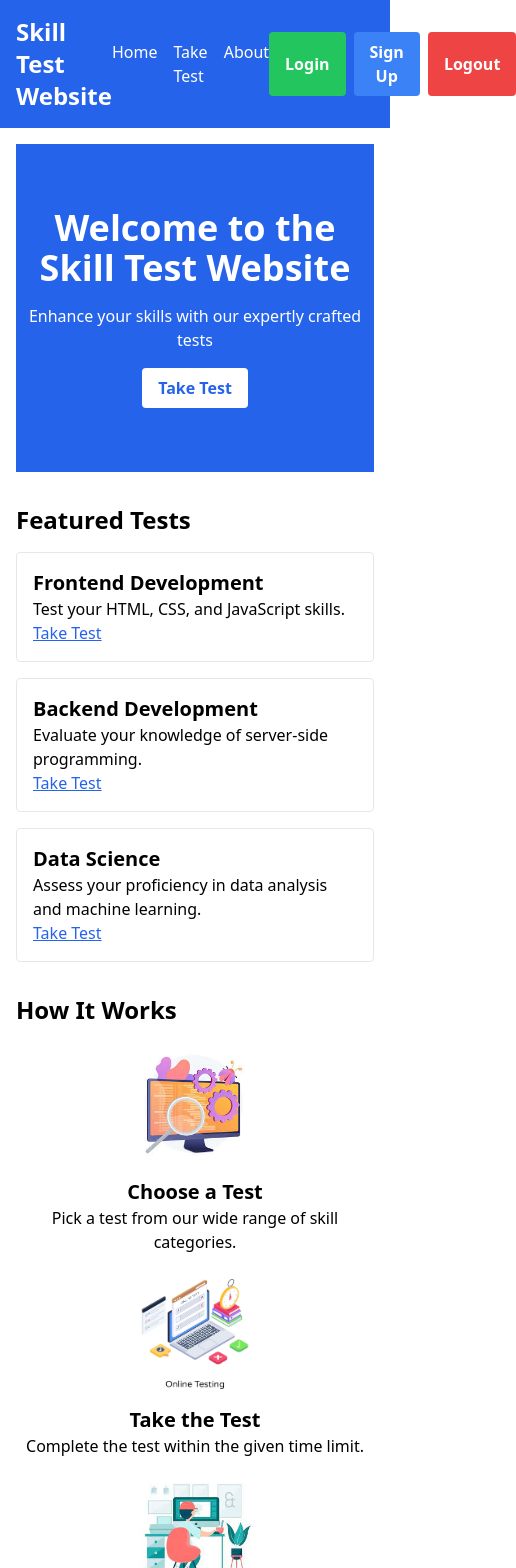
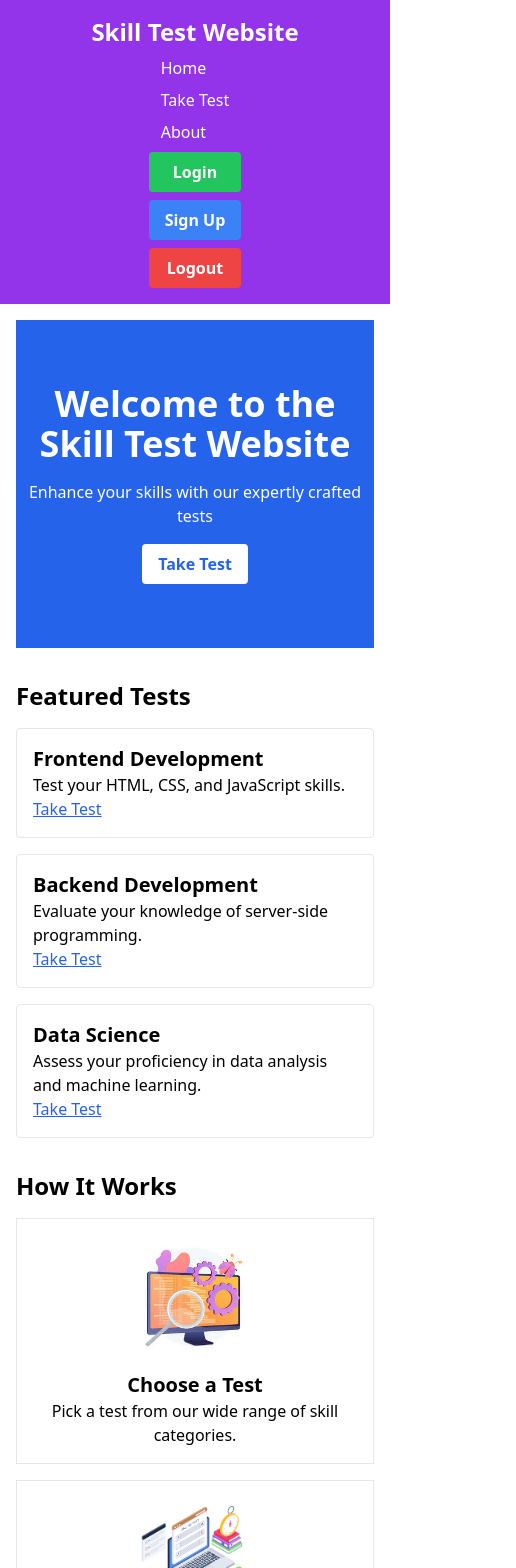
Before and after one commit to SidharajYadav/Skills-Based-Test, a React (Create React App) app: page / in a window 390 px wide. Shown: the top 1568 px of the page, 516 px wide, since content can reach past the window. Built offline with nearby package versions, Linux system fonts and the light colour scheme.

Commit message:
moblie view changes

```diff
--- a/package.json
+++ b/package.json
@@ -6,6 +6,7 @@
     "@testing-library/jest-dom": "^5.17.0",
     "@testing-library/react": "^13.4.0",
     "@testing-library/user-event": "^13.5.0",
+    "animate.css": "^4.1.1",
     "axios": "^1.7.2",
     "body-parser": "^1.20.2",
     "cors": "^2.8.5",
@@ -18,7 +19,7 @@
     "react-scripts": "^5.0.1",
     "react-tooltip": "^5.27.0",
     "web-vitals": "^2.1.4",
-    "webpack": "^5.92.1"
+    "webpack": "^4.29.6"
   },
   "scripts": {
     "start": "react-scripts start",
--- a/src/components/Header.js
+++ b/src/components/Header.js
@@ -2,15 +2,15 @@ import React from 'react';
 
 const Header = () => {
     return (
-        <header className="bg-blue-600 p-4 text-white">
-            <div className="container mx-auto flex justify-between items-center">
-                <h1 className="text-2xl font-bold">Skill Test Website</h1>
-                <nav className="flex space-x-4">
+        <header className="bg-purple-600 p-4 text-white">
+            <div className="container mx-auto flex flex-col md:flex-row justify-between items-center">
+                <h1 className="text-2xl font-bold mb-2 md:mb-0">Skill Test Website</h1>
+                <nav className="flex flex-col md:flex-row space-y-2 md:space-y-0 md:space-x-4">
                     <a href="/" className="text-white hover:text-gray-200">Home</a>
                     <a href="/test" className="text-white hover:text-gray-200">Take Test</a>
                     <a href="/about" className="text-white hover:text-gray-200">About</a>
                 </nav>
-                <div className="flex space-x-2">
+                <div className="flex flex-col md:flex-row space-y-2 md:space-y-0 md:space-x-2 mt-2 md:mt-0">
                     <button className="bg-green-500 hover:bg-green-700 text-white font-bold py-2 px-4 rounded">Login</button>
                     <button className="bg-blue-500 hover:bg-blue-700 text-white font-bold py-2 px-4 rounded">Sign Up</button>
                     <button className="bg-red-500 hover:bg-red-700 text-white font-bold py-2 px-4 rounded">Logout</button>
--- a/src/pages/Home.js
+++ b/src/pages/Home.js
@@ -1,18 +1,5 @@
-// import React from 'react';
-
-// const Home = () => {
-//     return (
-//         <div className="container mx-auto p-4">
-//             <h2 className="text-2xl font-bold">Welcome to the Skill Test Website</h2>
-//             <p>Click "Take Test" to start the test.</p>
-
-//         </div>
-//     );
-// };
-
-// export default Home;
 import React from 'react';
-
+import 'animate.css';
 
 const Home = () => {
     return (
@@ -50,17 +37,17 @@ const Home = () => {
             <section className="my-8">
                 <h2 className="text-2xl font-bold mb-4">How It Works</h2>
                 <div className="grid grid-cols-1 md:grid-cols-3 gap-4 text-center">
-                    <div>
+                    <div className="border p-4 animate__animated animate__fadeInLeft">
                         <img src="/images/test1.jfif" alt="Choose Test" className="mx-auto mb-2 w-32 h-32 object-cover"/>
                         <h3 className="font-semibold text-xl">Choose a Test</h3>
                         <p>Pick a test from our wide range of skill categories.</p>
                     </div>
-                    <div>
+                    <div className="border p-4 animate__animated animate__fadeInUp">
                         <img src="/images/test2.avif" alt="Take Test" className="mx-auto mb-2 w-32 h-32 object-cover"/>
                         <h3 className="font-semibold text-xl">Take the Test</h3>
                         <p>Complete the test within the given time limit.</p>
                     </div>
-                    <div>
+                    <div className="border p-4 animate__animated animate__fadeInRight">
                         <img src="/images/test4.jfif" alt="Get Results" className="mx-auto mb-2 w-32 h-32 object-cover"/>
                         <h3 className="font-semibold text-xl">Get Results</h3>
                         <p>Receive your scores and see how you performed.</p>
```
Also changed, not shown: 1 other file (tests, documents, lock files or other folders).
